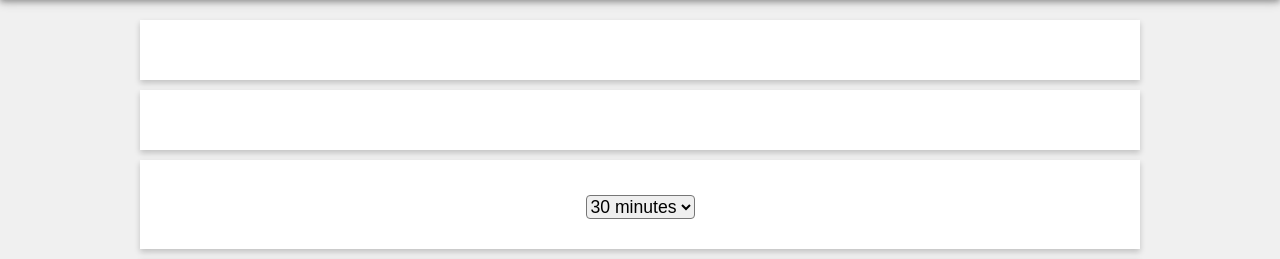
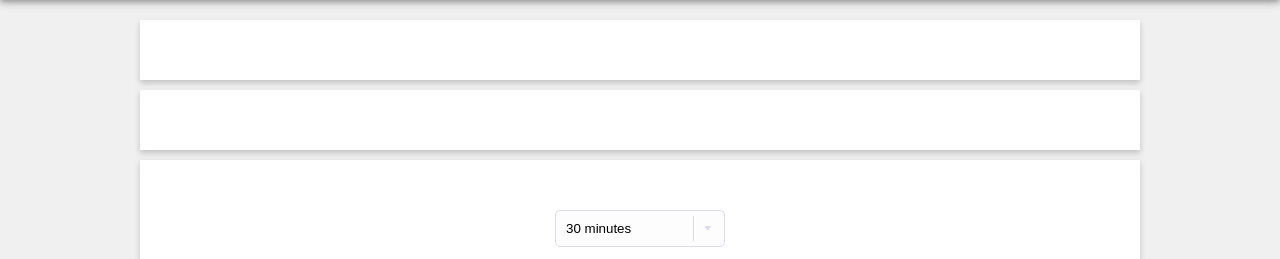
Before and after one commit to samirelanduk/django-track, a Django app: template track/templates/track/analytics.html in a window 1280 px wide. Shown: the part 63-322 px from the top of the page. Run offline with Django 3.2, Linux system fonts and the light colour scheme; the template is opened without the code that fills it, so the values that code supplies are empty; some libraries are stand-ins or nearby versions.

Commit message:
Better controls styling

```diff
--- a/track/static/track/track.css
+++ b/track/static/track/track.css
@@ -114,18 +114,41 @@ table.histogram {
     width: 80%;
 }
 
-#visits-chart {
+.controls {
+    margin-top: 20px;
+    display: flex;
+    justify-content: space-around;
+    max-width: 300px;
+    margin-left: auto;
+    margin-right: auto;
 }
 
+select, button {
+    -webkit-appearance: none;
+    -moz-appearance: none;
+    display: block;
+    padding: 10px;
+    border-radius: 5px;
+    border: 1px solid #dddbef;
+    background-color: #fdfdfd;
+    cursor: pointer;
+}
+select {
+    width: 170px;
+    background-image: linear-gradient(45deg, transparent 50%, #dddbef 50%),
+        linear-gradient(135deg, #dddbef 50%, transparent 50%),
+        linear-gradient(to right, #dddbef, #dddbef);
+    background-position: calc(100% - 15px) calc(50%),
+        calc(100% - 15px + 2.5px) calc(50%),
+        calc(100% - 30px) calc(100% - 5px);
+    background-size: 5px 5px, 5px 5px, 1px calc(100% - 10px);
+    background-repeat: no-repeat;
+}
+
+
 #chartIntervalSelector, #clearSecondSeries {
-    display: block;
-    margin-left: auto;
-    margin-right: auto;
-    font-size: 110%;
-    cursor: pointer;
-    margin-top: 5px;
-    border-radius: 4px;
 }
+
 
 button.invisible {
     display: none !important;
--- a/track/static/track/track.js
+++ b/track/static/track/track.js
@@ -107,6 +107,11 @@ $(document).ready(function() {
                 text: "Time"
             },
         },
+        yAxis: {
+            title: {
+                enabled: false
+            }
+        },
         series: [{
             type: "column",
             color: "#10ac84",
--- a/track/templates/track/analytics.html
+++ b/track/templates/track/analytics.html
@@ -37,7 +37,7 @@
                     <option value="30" selected>30 minutes</option>
                     <option value="60">1 hour</option>
                 </select>
-                <button id="clearSecondSeries" class="invisible">Clear</button>
+                <button id="clearSecondSeries" class="invisible">Clear Selection</button>
             </div>
         </section>
 
```
